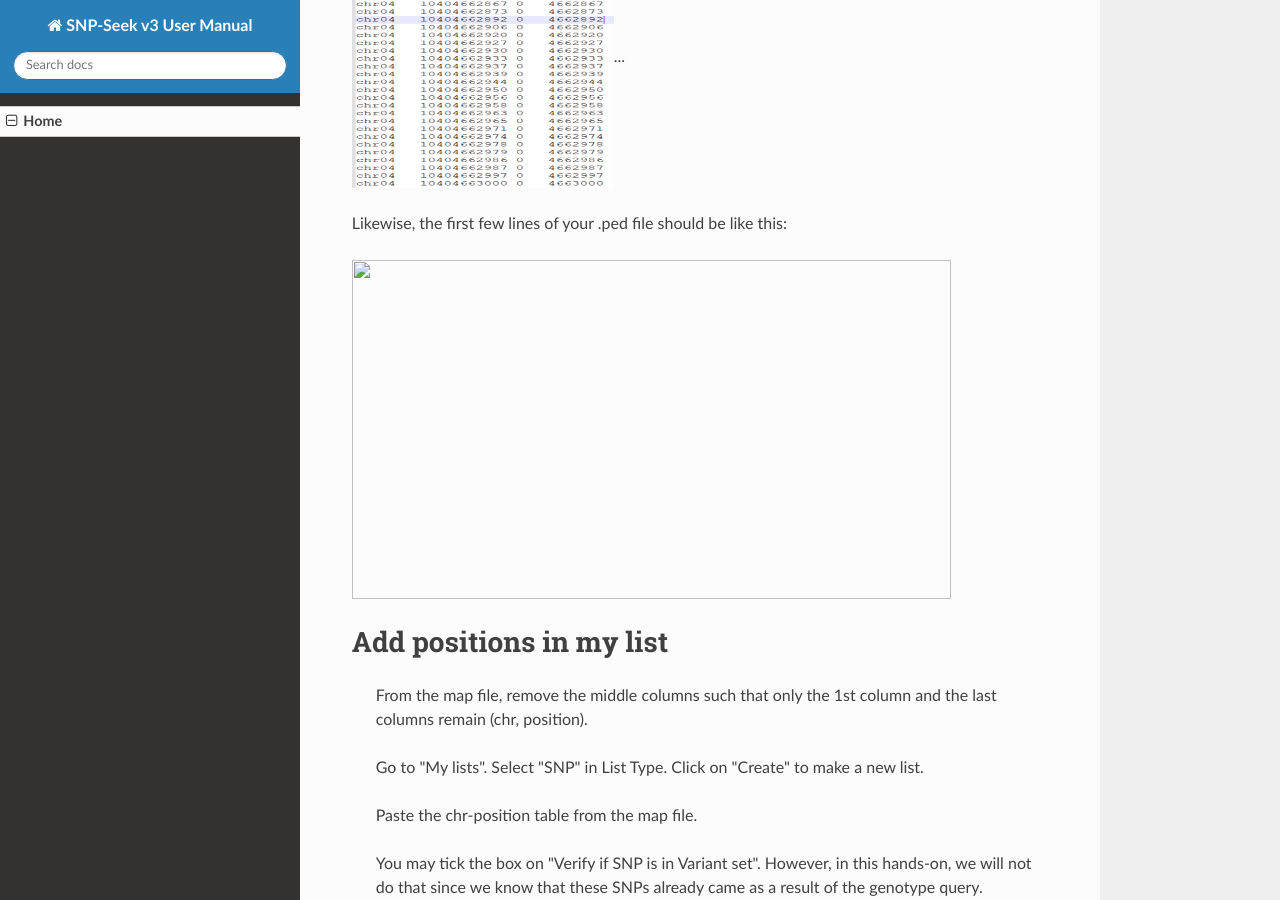
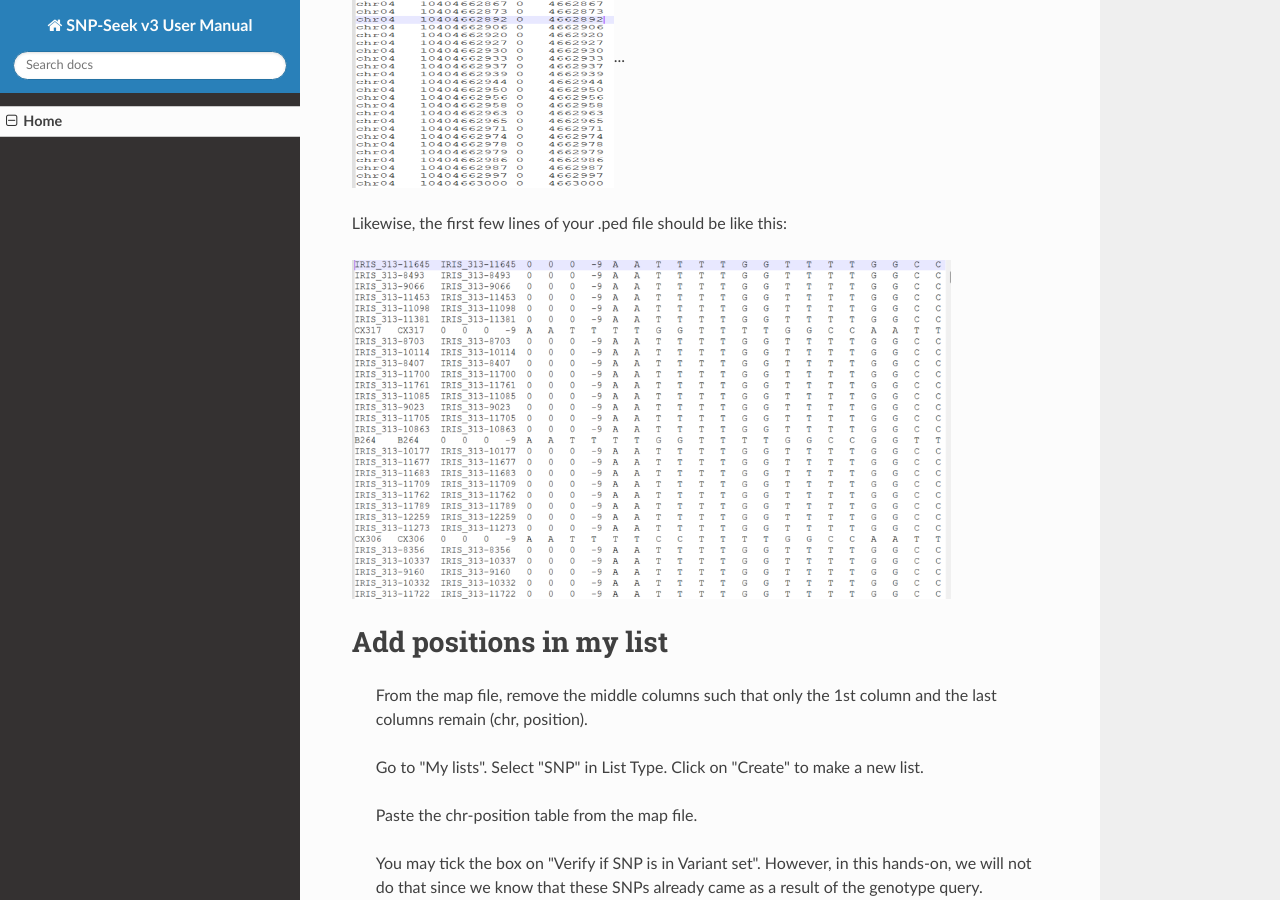
Before and after one commit to jdetras/SNP-Seekv3-Manual, an MkDocs documentation site: the page built from docs/index.md, in a window 1280 px wide and 900 px high, scrolled down 5379 px. Built offline with MkDocs 1.6.1, drawn with Linux system fonts in a browser that asks for light colours; nearby versions of some CDN libraries.

Commit message:
Update index.md

```diff
--- a/docs/index.md
+++ b/docs/index.md
@@ -151,7 +151,7 @@ style="width:2.72917in;height:2.69in" />\...
 
 Likewise, the first few lines of your .ped file should be like this:
 
-<img src="docs/img/image11.png"
+<img src="img/image11.png"
 style="width:6.23958in;height:3.53125in" />
 
 #  Add positions in my list
```
